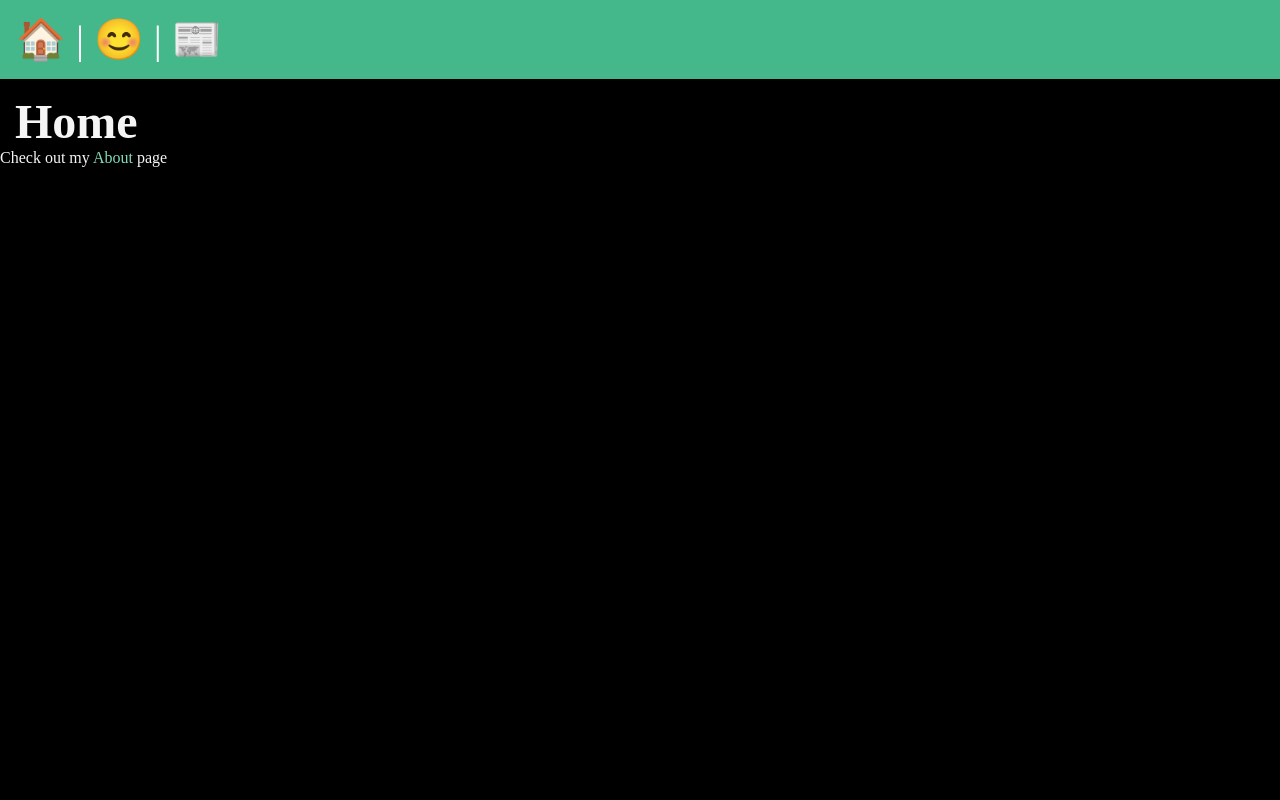
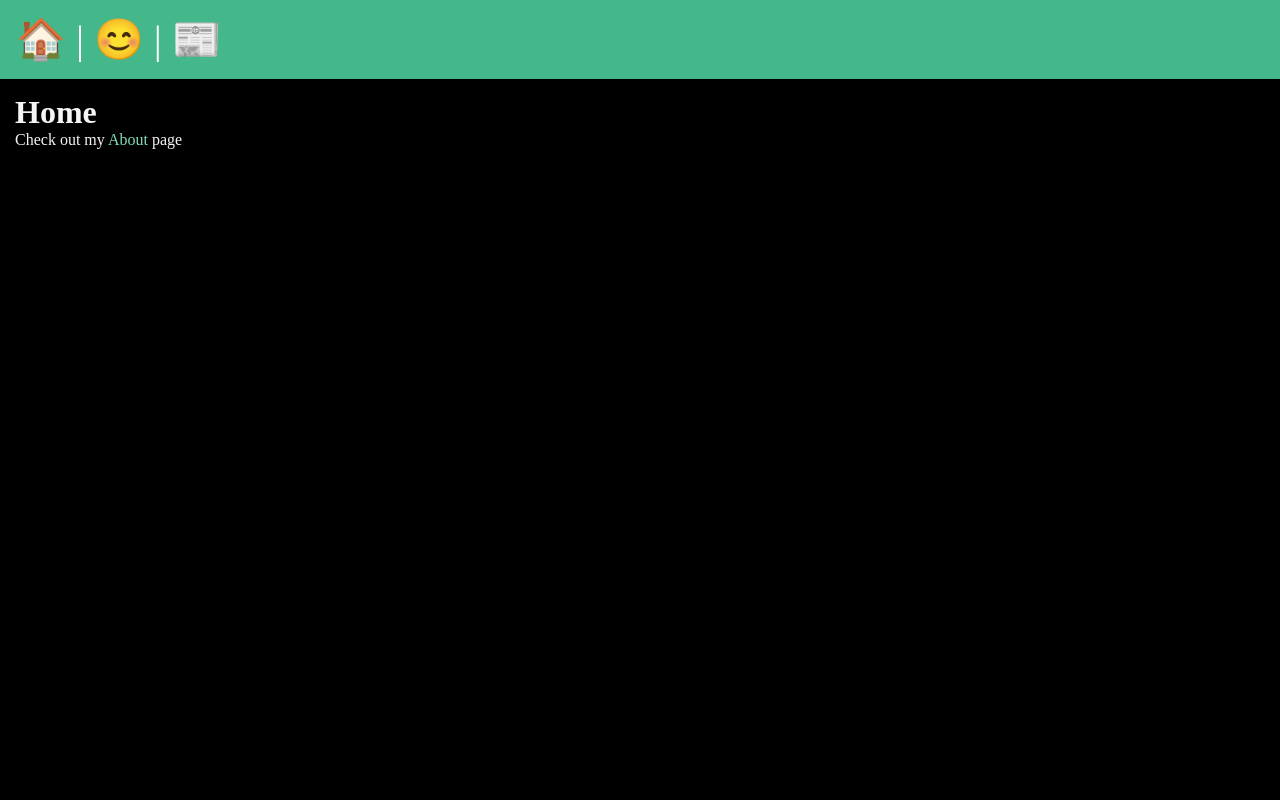
Before and after one commit to Noah-Amoo/ChatRoom, a Django app: page / in a window 1280 px wide. Run offline with Django 5.2, Linux system fonts and the light colour scheme; parts of the project's set-up code (start-up, migrations or seed data) failed here and were passed over.

Commit message:
Added more styles

```diff
--- a/chatroom/static/css/style.css
+++ b/chatroom/static/css/style.css
@@ -24,18 +24,16 @@ nav {
 main {
     flex-grow: 1;
     display: block;
-    /* place-content: center; */
+    padding: 15px;
 }
 
-article {
-    margin: 15px 0 30px 15px;
+section {
+    display: flex;
+    flex-flow: column;
+    gap: 1rem;
 }
 
-h1 {
-    font-size: 3rem;
-    margin: 15px 0 0 15px;
-}
-
+h1,
 h2 {
     font-size: 2rem;
 }
```
